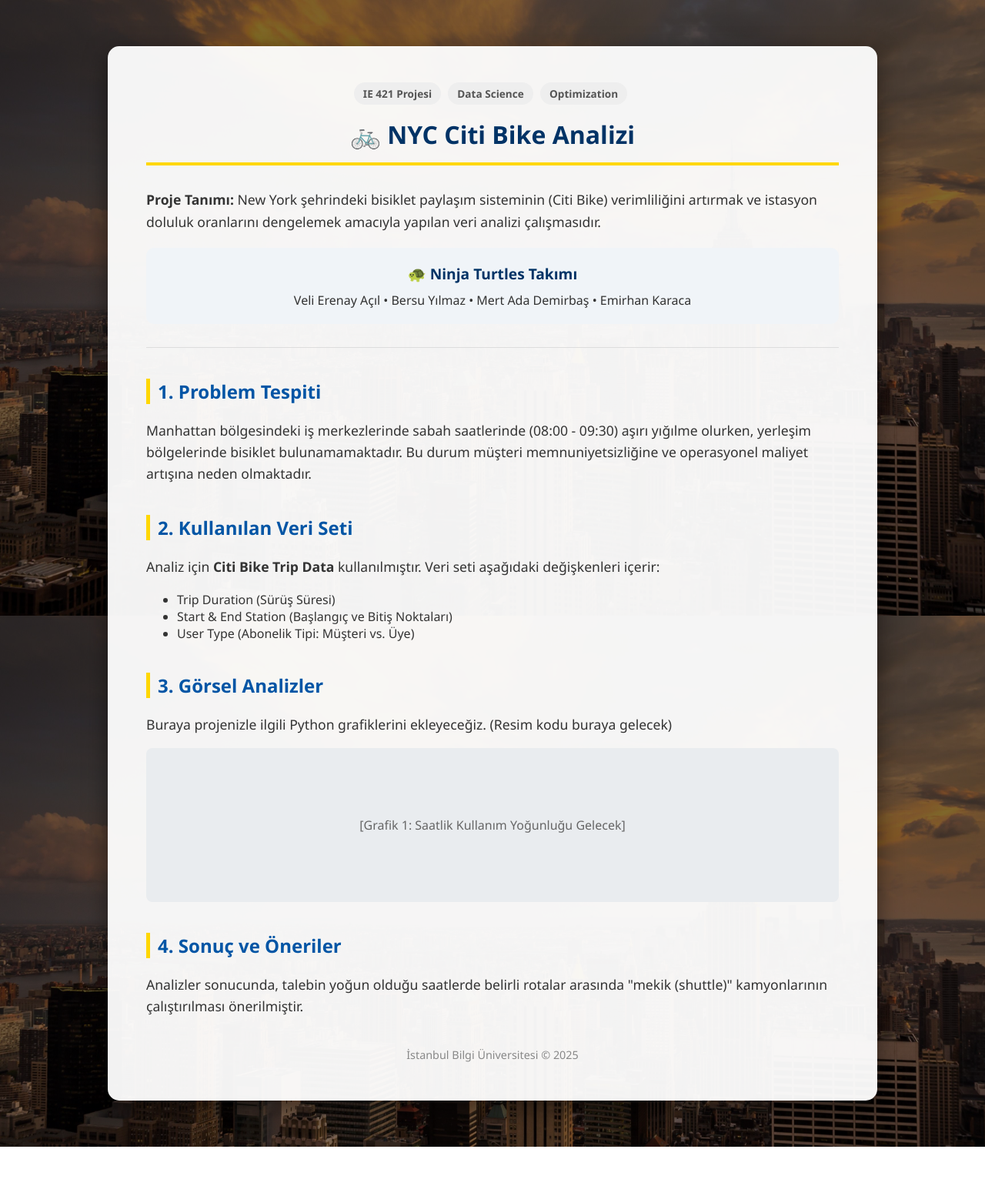
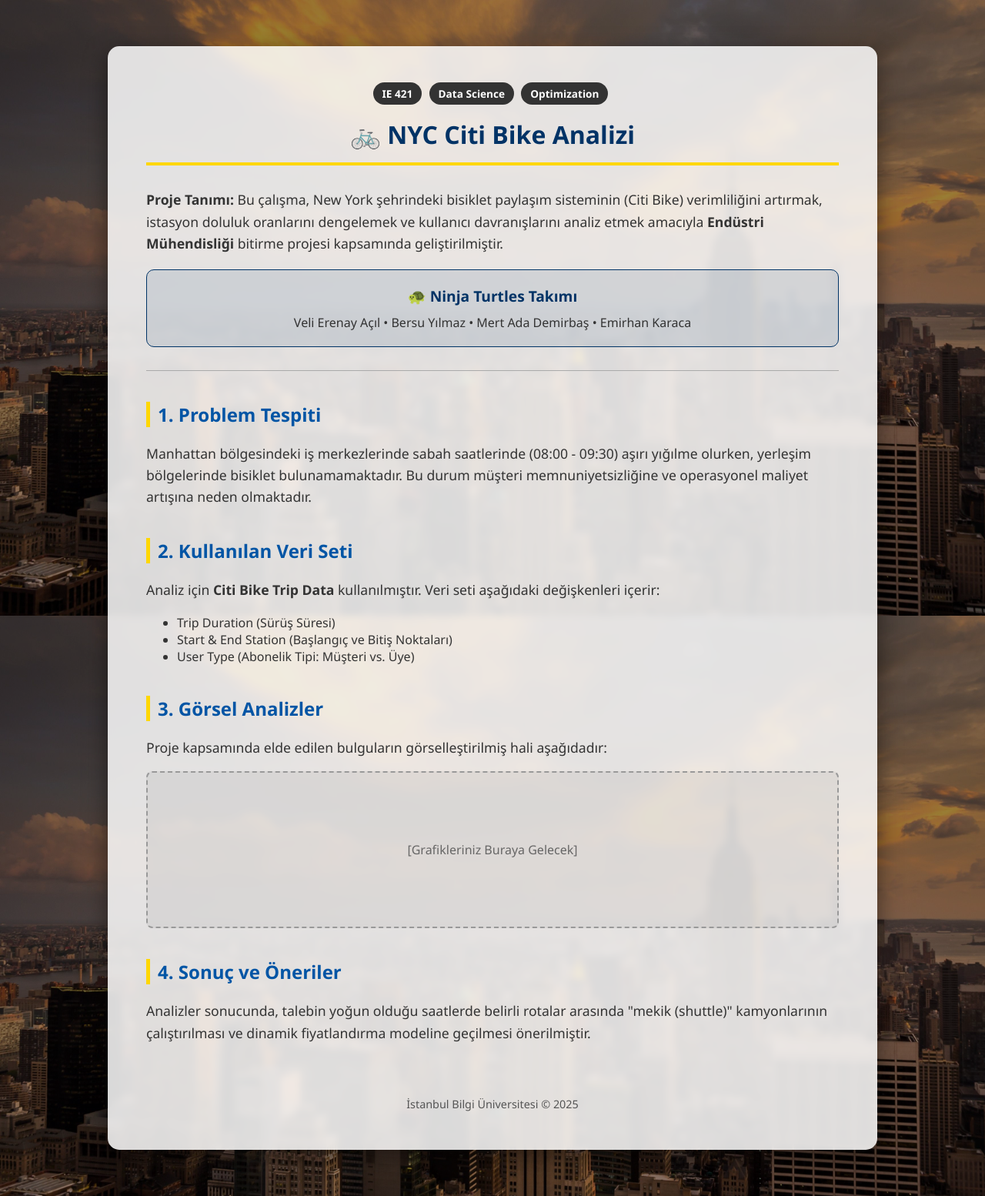
Before and after one commit to krcemirr/deneme-sitem, a plain HTML site: page index.html in a window 1280 px wide. Shown: the whole page at 77% size. Before the commit the page ends 1490 px from the top, so only its background shows below. Drawn offline with Linux system fonts and the light colour scheme.

Commit message:
Update index.html

```diff
--- a/index.html
+++ b/index.html
@@ -11,16 +11,16 @@
             padding: 0;
             font-family: 'Segoe UI', Tahoma, Geneva, Verdana, sans-serif;
             /* Arka plan resmi ayarları */
-            background-image: url('nyc-bg.jpg'); /* BU İSİM ÇOK ÖNEMLİ */
+            background-image: url('nyc-bg.jpg'); /* Resim dosyanın adı */
             background-size: cover;
             background-position: center;
             background-attachment: fixed; /* Resim sabit kalır, sayfa kayar */
             color: #333;
         }
 
-        /* KARARTMA KATMANI (Yazılar daha net okunsun diye) */
+        /* KARARTMA KATMANI */
         .overlay {
-            background-color: rgba(0, 0, 0, 0.5); /* %50 Siyah Filtre */
+            background-color: rgba(0, 0, 0, 0.4); /* Arka planı biraz daha aydınlık bıraktık (%40 karartma) */
             min-height: 100vh;
             display: flex;
             justify-content: center;
@@ -29,40 +29,45 @@
             padding-bottom: 60px;
         }
 
-        /* İÇERİK KUTUSU (Cam Efekti) */
+        /* İÇERİK KUTUSU (GÜNCELLENDİ: ŞEFFAF CAM EFEKTİ) */
         .container {
-            width: 85%;
+            width: 80%; /* Kenarlardan daha fazla manzara görünsün diye biraz daralttık */
             max-width: 900px;
-            background-color: rgba(255, 255, 255, 0.95); /* %95 Beyaz */
+
+            /* İŞTE SİHİRLİ DOKUNUŞ BURADA: 0.75 (%75 Görünürlük) */
+            background-color: rgba(255, 255, 255, 0.85);
+
             padding: 50px;
             border-radius: 15px;
             box-shadow: 0 10px 30px rgba(0,0,0,0.5);
+            backdrop-filter: blur(5px); /* Arkadaki görüntüyü kutu arkasında hafif buzlar (Modern efekt) */
         }
 
         /* BAŞLIKLAR VE METİNLER */
         h1 {
-            color: #003366; /* Citi Bike Mavisi */
+            color: #003366;
             text-align: center;
-            border-bottom: 4px solid #FFD700; /* Taksi Sarısı */
+            border-bottom: 4px solid #FFD700;
             padding-bottom: 15px;
             margin-bottom: 30px;
         }
         h2 { color: #0055a5; margin-top: 40px; border-left: 5px solid #FFD700; padding-left: 10px; }
         p { line-height: 1.6; font-size: 1.1em; }
 
-        /* ETİKETLER (Badges) */
+        /* ETİKETLER */
         .badge {
-            background: #eee; padding: 5px 12px; border-radius: 20px;
-            font-size: 0.85em; font-weight: bold; margin-right: 5px; color: #555;
+            background: #333; color: #fff; padding: 5px 12px; border-radius: 20px;
+            font-size: 0.85em; font-weight: bold; margin-right: 5px;
         }
 
         /* TAKIM LİSTESİ */
         .team {
-            background-color: #f0f4f8;
+            background-color: rgba(0, 51, 102, 0.1); /* Takım alanı da hafif şeffaf mavi */
             padding: 20px;
             border-radius: 10px;
             text-align: center;
             margin-top: 20px;
+            border: 1px solid #003366;
         }
         .team strong { display: block; margin-bottom: 10px; color: #003366; font-size: 1.2em; }
     </style>
@@ -73,21 +78,21 @@
     <div class="container">
 
         <div style="text-align: center; margin-bottom: 20px;">
-            <span class="badge">IE 421 Projesi</span>
+            <span class="badge">IE 421</span>
             <span class="badge">Data Science</span>
             <span class="badge">Optimization</span>
         </div>
 
         <h1>🚲 NYC Citi Bike Analizi</h1>
 
-        <p><strong>Proje Tanımı:</strong> New York şehrindeki bisiklet paylaşım sisteminin (Citi Bike) verimliliğini artırmak ve istasyon doluluk oranlarını dengelemek amacıyla yapılan veri analizi çalışmasıdır.</p>
+        <p><strong>Proje Tanımı:</strong> Bu çalışma, New York şehrindeki bisiklet paylaşım sisteminin (Citi Bike) verimliliğini artırmak, istasyon doluluk oranlarını dengelemek ve kullanıcı davranışlarını analiz etmek amacıyla <strong>Endüstri Mühendisliği</strong> bitirme projesi kapsamında geliştirilmiştir.</p>
 
         <div class="team">
             <strong>🐢 Ninja Turtles Takımı</strong>
             Veli Erenay Açıl • Bersu Yılmaz • Mert Ada Demirbaş • Emirhan Karaca
         </div>
 
-        <hr style="margin: 30px 0; border: 0; border-top: 1px solid #ddd;">
+        <hr style="margin: 30px 0; border: 0; border-top: 1px solid #aaa;">
 
         <h2>1. Problem Tespiti</h2>
         <p>Manhattan bölgesindeki iş merkezlerinde sabah saatlerinde (08:00 - 09:30) aşırı yığılme olurken, yerleşim bölgelerinde bisiklet bulunamamaktadır. Bu durum müşteri memnuniyetsizliğine ve operasyonel maliyet artışına neden olmaktadır.</p>
@@ -101,17 +106,17 @@
         </ul>
 
         <h2>3. Görsel Analizler</h2>
-        <p>Buraya projenizle ilgili Python grafiklerini ekleyeceğiz. (Resim kodu buraya gelecek)</p>
+        <p>Proje kapsamında elde edilen bulguların görselleştirilmiş hali aşağıdadır:</p>
 
-        <div style="background: #e9ecef; height: 200px; display: flex; align-items: center; justify-content: center; border-radius: 8px; color: #666;">
-            [Grafik 1: Saatlik Kullanım Yoğunluğu Gelecek]
+        <div style="background: rgba(0,0,0,0.05); height: 200px; display: flex; align-items: center; justify-content: center; border-radius: 8px; color: #666; border: 2px dashed #999;">
+            [Grafikleriniz Buraya Gelecek]
         </div>
 
         <h2>4. Sonuç ve Öneriler</h2>
-        <p>Analizler sonucunda, talebin yoğun olduğu saatlerde belirli rotalar arasında "mekik (shuttle)" kamyonlarının çalıştırılması önerilmiştir.</p>
+        <p>Analizler sonucunda, talebin yoğun olduğu saatlerde belirli rotalar arasında "mekik (shuttle)" kamyonlarının çalıştırılması ve dinamik fiyatlandırma modeline geçilmesi önerilmiştir.</p>
 
         <br>
-        <div style="text-align: center; font-size: 0.9em; color: #888;">
+        <div style="text-align: center; font-size: 0.9em; color: #555; margin-top: 30px;">
             İstanbul Bilgi Üniversitesi © 2025
         </div>
 
```
